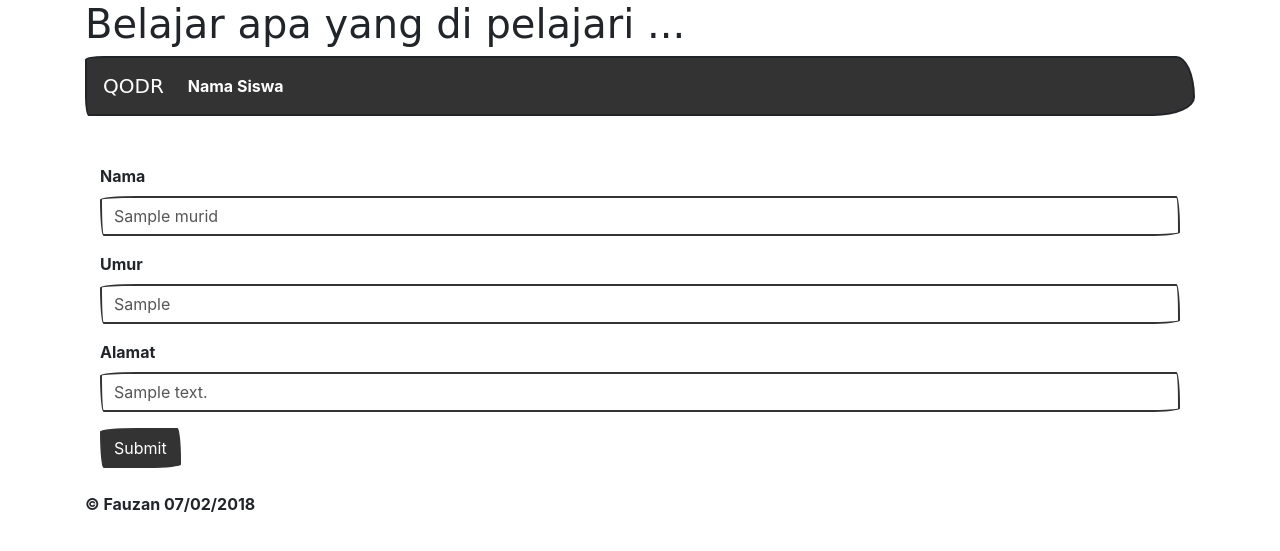
After one commit to ozankaze/php_latihan, a PHP site: page /update.php?id=1 in a window 1280 px wide. The commit adds this page. Shown: the top 551 px of the page. Run offline with PHP 8.4, Linux system fonts and the light colour scheme; the visitor is signed in with stand-in values (Sample User, id 1); tables that the repository leaves empty or names only in its code hold one stand-in row (values such as "Sample post"); some web fonts are replaced.

Commit message:
update latihan

```diff
--- a/index.php
+++ b/index.php
@@ -34,7 +34,7 @@ $students = mysqli_query($link, $query);
             <td><?php echo $student['umur'] ?></td>
             <td><?php echo $student['alamat'] ?></td>
             <td>
-              <a href="#" class="btn btn-info">update</a>
+              <a href="update.php?id=<?php echo $student['id'] ?>" class="btn btn-info">update</a>
               <a href="#" class="btn btn-danger">delete</a>
             </td>
         </tr>
--- a/register.php
+++ b/register.php
@@ -2,6 +2,10 @@
 
 require_once('core/init.php');
 require_once('view/header.php');
+
+if( !isset( $_SESSION['email'] ) ) {
+    header('Location: login.php');
+}
 
 if( isset($_POST['submit']) ) {
     $nama = $_POST['nama'];
--- /dev/null
+++ b/update.php
@@ -0,0 +1,56 @@
+<?php
+
+include_once('core/init.php');
+include_once('view/header.php');
+
+if( !isset( $_SESSION['email'] ) ) {
+    header('Location: login.php');
+}
+
+$id = $_GET['id'];
+$query = "SELECT * FROM murid WHERE id='$id'";
+$murid = mysqli_query($link, $query);
+$students = mysqli_fetch_assoc($murid); // keluarkan isinya yang ada di $murid
+
+
+if( isset($_POST['submit']) ) {
+
+    $nama = $_POST['nama'];
+    $umur = $_POST['umur'];
+    $alamat = $_POST['alamat'];
+
+    $query = "UPDATE `murid` SET nama='$_POST[nama]', umur='$_POST[umur]', alamat='$_POST[alamat]' WHERE id='$id'";
+
+    // var_dump($query);
+    if( mysqli_query($link, $query) ) {
+        header('Location: index.php');
+    } else {
+        die('gagal');
+    }
+
+}
+
+?>
+
+<div class="container">
+    <br>
+        <form action="update.php?id=<?php echo $students['id'] ?>" method="post">
+        <!-- mengirim ke latihan.php dengan mmebawa variabkle id yang mempunyai nilai $data["id"] -->
+        <div class="form-group">
+            <label for="nama">Nama</label>
+            <input type="text" name="nama" class="form-control" id="nama" value="<?php echo $students['nama'] ?>">
+        </div>
+        <div class="form-group">
+            <label for="email">Umur</label>
+            <input type="text" name="umur" class="form-control" id="email" value="<?php echo $students['umur'] ?>">
+        </div>
+        <div class="form-group">
+            <label for="alamat">Alamat</label>
+            <input type="text" name="alamat" class="form-control" id="alamat" value="<?php echo $students['alamat'] ?>">
+        </div>
+        <button type="submit" name="submit" class="btn btn-primary">Submit</button>
+    </form>
+</div>
+<br>
+
+<?php include_once('view/footer.php'); ?>
```
